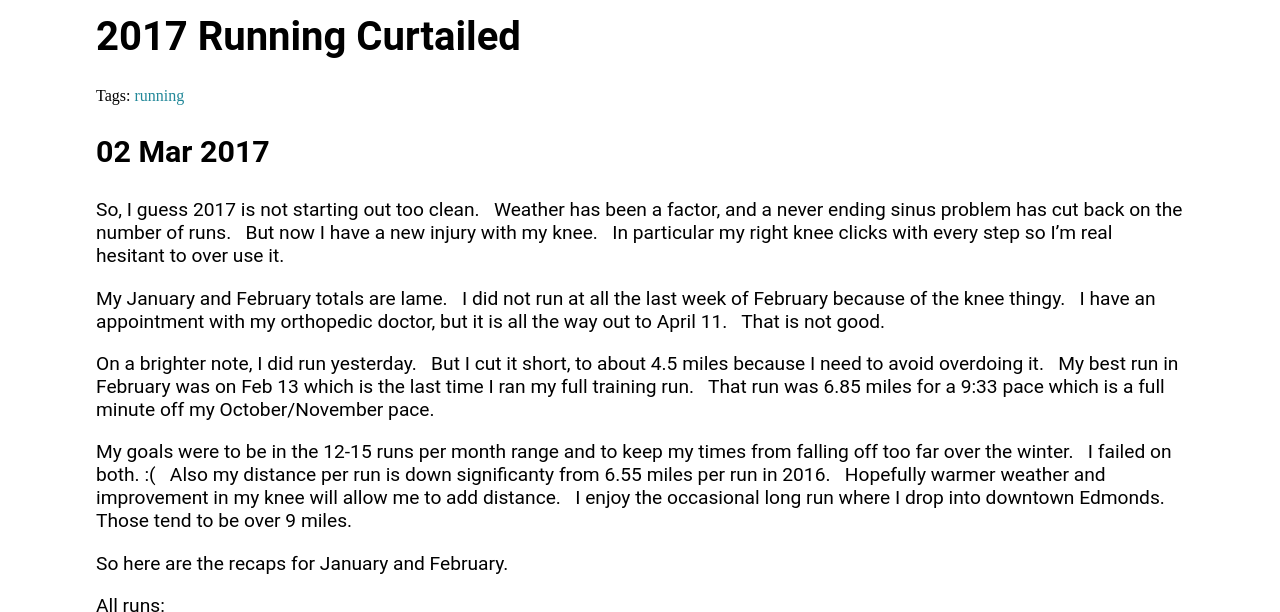
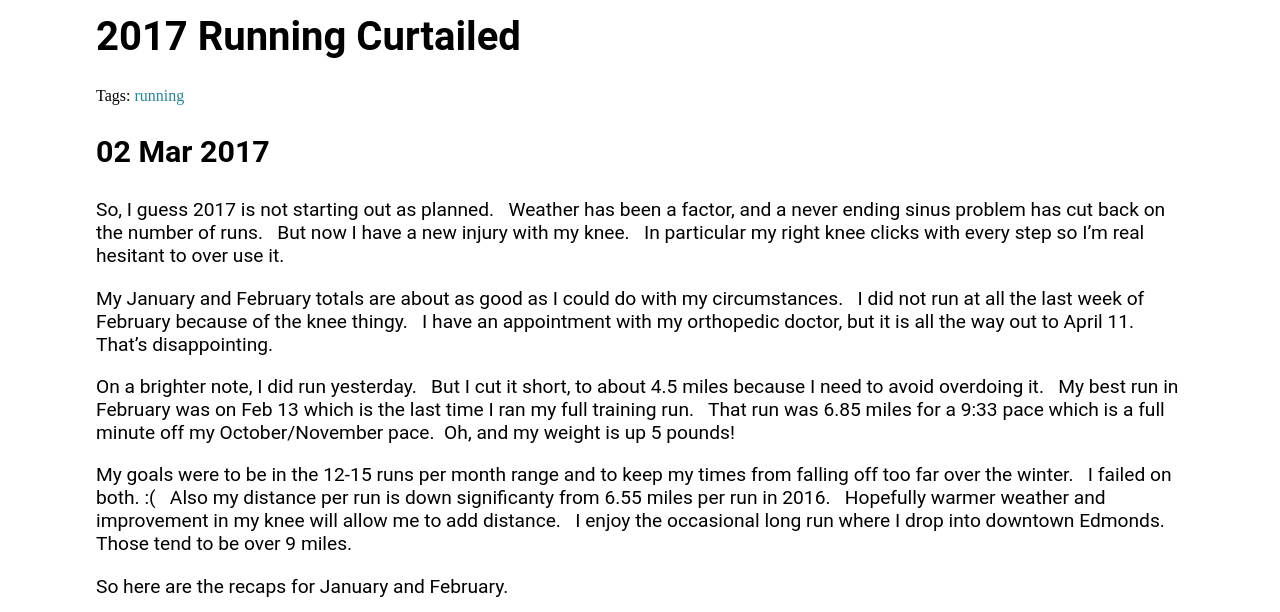
Before and after one commit to mo4dawg/mo4dawg.github.io, a Jekyll site: the page built from _posts/2017-03-02-start of year.md, in a window 1280 px wide and 900 px high, scrolled down 333 px, cut to the strip 62-674 px from the top of the window. Built offline with Jekyll 4.4.1, drawn with Linux system fonts in a browser that asks for light colours; comment, search, counter and statistics services are not loaded.

Commit message:
Update 2017-03-02-start of year.md

```diff
--- a/_posts/2017-03-02-start of year.md
+++ b/_posts/2017-03-02-start of year.md
@@ -6,11 +6,11 @@ tags:
 - running
 published: true
 ---
-So, I guess 2017 is not starting out too clean. &nbsp;  Weather has been a factor, and a never ending sinus problem has cut back on the number of runs. &nbsp; But now I have a new injury with my knee. &nbsp; In particular my right knee clicks with every step so I'm real hesitant to over use it.
+So, I guess 2017 is not starting out as planned. &nbsp;  Weather has been a factor, and a never ending sinus problem has cut back on the number of runs. &nbsp; But now I have a new injury with my knee. &nbsp; In particular my right knee clicks with every step so I'm real hesitant to over use it.
 
-My January and February totals are lame. &nbsp; I did not run at all the last week of February because of the knee thingy. &nbsp; I have an appointment with my orthopedic doctor, but it is all the way out to April 11. &nbsp;  That is not good.
+My January and February totals are about as good as I could do with my circumstances. &nbsp; I did not run at all the last week of February because of the knee thingy. &nbsp; I have an appointment with my orthopedic doctor, but it is all the way out to April 11. &nbsp;  That's disappointing.
 
-On a brighter note, I did run yesterday. &nbsp;  But I cut it short, to about 4.5 miles because I need to avoid overdoing it. &nbsp; My best run in February was on Feb 13 which is the last time I ran my full training run. &nbsp; That run was 6.85 miles for a 9:33 pace which is a full minute off my October/November pace.
+On a brighter note, I did run yesterday. &nbsp;  But I cut it short, to about 4.5 miles because I need to avoid overdoing it. &nbsp; My best run in February was on Feb 13 which is the last time I ran my full training run. &nbsp; That run was 6.85 miles for a 9:33 pace which is a full minute off my October/November pace. &nbsp;Oh, and my weight is up 5 pounds!
 
 My goals were to be in the 12-15 runs per month range and to keep my times from falling off too far over the winter. &nbsp; I failed on both.  :(  &nbsp;  Also my distance per run is down significanty from 6.55 miles per run in 2016. &nbsp; Hopefully warmer weather and improvement in my knee will allow me to add distance. &nbsp; I enjoy the occasional long run where I drop into downtown Edmonds. &nbsp; Those tend to be over 9 miles.
 
```
